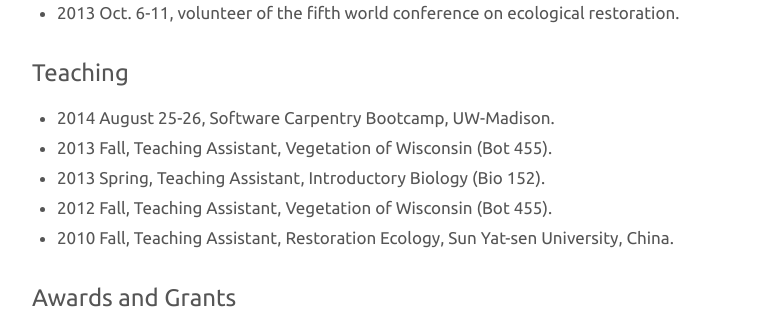
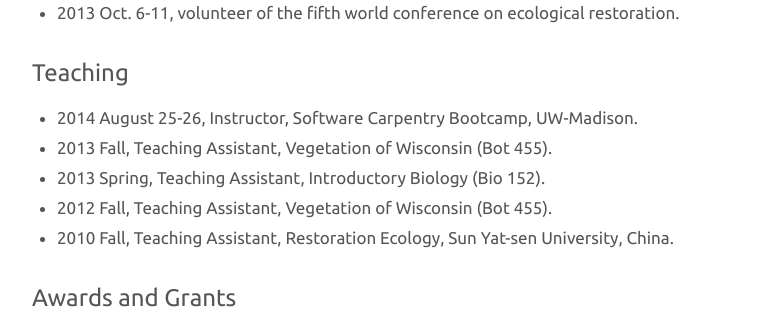
Before and after one commit to daijiang/Old-website, a Jekyll site: the page built from resume.md, in a window 1280 px wide and 900 px high, scrolled down 722 px. Shown: the part 152-461 px from the top of the window, without its empty margins (258-1017 px from the left). Built offline with Jekyll 4.4.1, drawn with Linux system fonts in a browser that asks for light colours; Markdown is read by kramdown in place of the engine named in the settings.

Commit message:
Update resume.md

```diff
--- a/resume.md
+++ b/resume.md
@@ -39,7 +39,7 @@ Plant community assembly (taxonomic, functional and phylogenetic), Diversity and
 - 2013 Oct. 6-11, volunteer of the fifth world conference on ecological restoration.
 
 ## Teaching
-- 2014 August 25-26, Software Carpentry Bootcamp, UW-Madison.
+- 2014 August 25-26, Instructor, Software Carpentry Bootcamp, UW-Madison.
 - 2013 Fall, Teaching Assistant, Vegetation of Wisconsin (Bot 455).
 - 2013 Spring, Teaching Assistant, Introductory Biology (Bio 152).
 - 2012 Fall, Teaching Assistant, Vegetation of Wisconsin (Bot 455).
```
